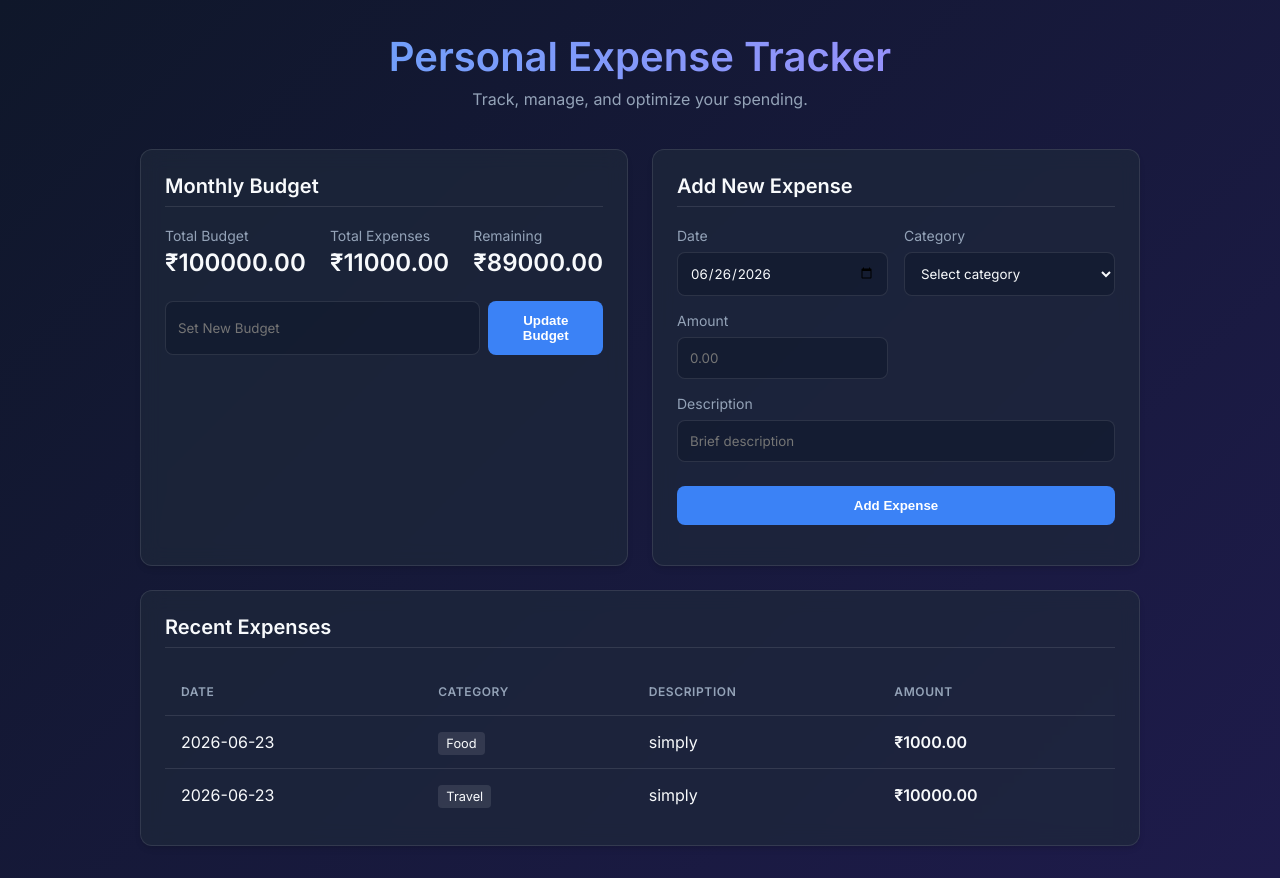
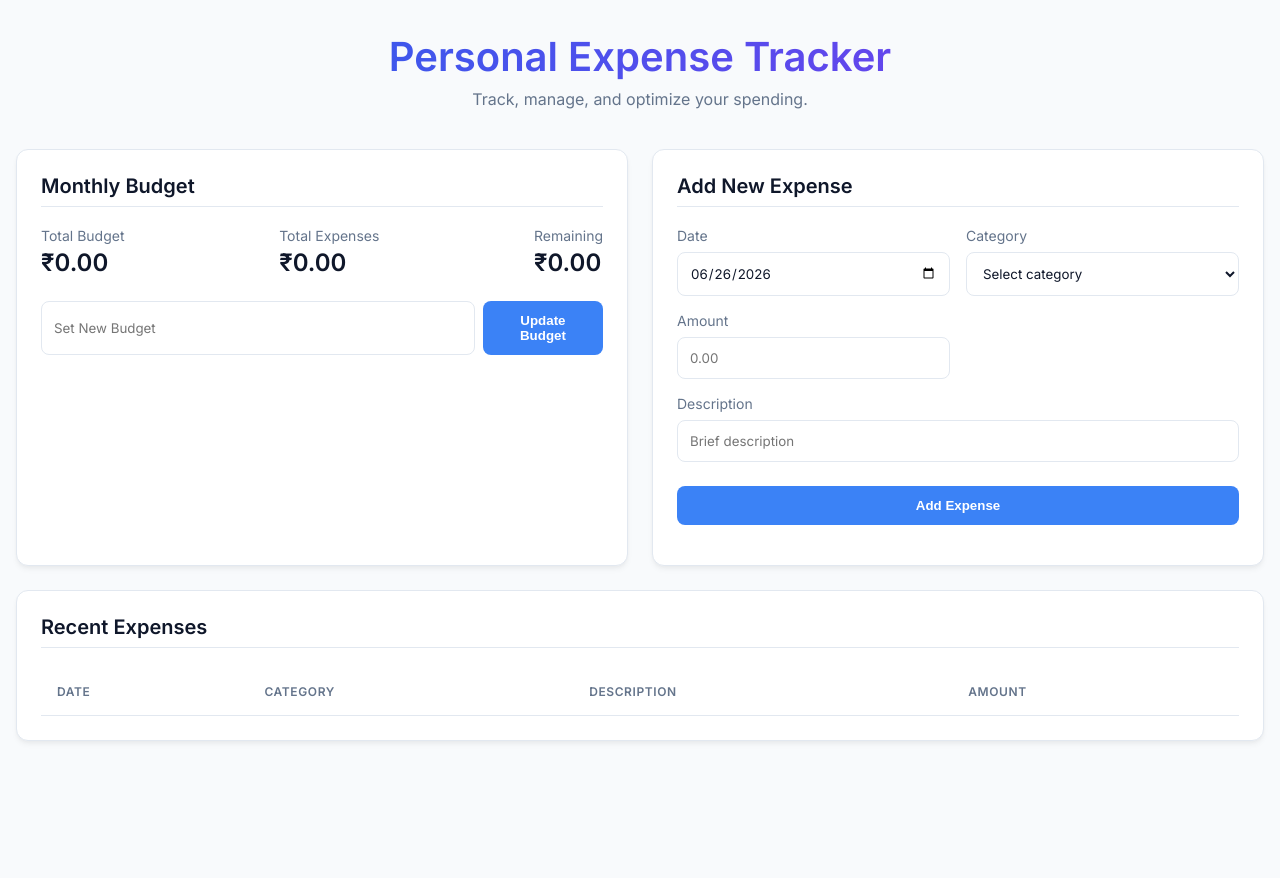
Before and after one commit to Rajeshrr07/python_expence_tracker, a Flask app: page / in a window 1280 px wide. After the commit the page ends 742 px from the top, so only its background shows below. Run offline with Flask 3, Linux system fonts and the light colour scheme; data that the repository does not hold is empty.

Commit message:
ui changes done

```diff
--- a/budget.txt
+++ /dev/null
@@ -1 +0,0 @@
-100000.0
--- a/expenses.csv
+++ b/expenses.csv
@@ -1,3 +1 @@
 date,category,amount,description
-2026-06-23,Food,1000.0,simply
-2026-06-23,Travel,10000.0,simply
--- a/static/style.css
+++ b/static/style.css
@@ -1,13 +1,13 @@
 :root {
-    --bg-color: #0f172a;
-    --card-bg: rgba(30, 41, 59, 0.7);
-    --text-color: #f8fafc;
-    --text-muted: #94a3b8;
+    --bg-color: #f8fafc;
+    --card-bg: #ffffff;
+    --text-color: #0f172a;
+    --text-muted: #64748b;
     --primary: #3b82f6;
     --primary-hover: #2563eb;
     --danger: #ef4444;
     --success: #10b981;
-    --border: rgba(255, 255, 255, 0.1);
+    --border: #e2e8f0;
     --radius: 12px;
 }
 
@@ -19,14 +19,14 @@
 
 body {
     font-family: 'Inter', sans-serif;
-    background: linear-gradient(135deg, #0f172a 0%, #1e1b4b 100%);
+    background: var(--bg-color);
     color: var(--text-color);
     min-height: 100vh;
     padding: 2rem 1rem;
 }
 
 .container {
-    max-width: 1000px;
+    max-width: 1400px;
     margin: 0 auto;
 }
 
@@ -39,7 +39,7 @@ header h1 {
     font-size: 2.5rem;
     font-weight: 600;
     margin-bottom: 0.5rem;
-    background: linear-gradient(to right, #60a5fa, #a78bfa);
+    background: linear-gradient(to right, #2563eb, #7c3aed);
     -webkit-background-clip: text;
     -webkit-text-fill-color: transparent;
 }
@@ -65,16 +65,16 @@ main {
 
 .card {
     background: var(--card-bg);
-    backdrop-filter: blur(10px);
     border: 1px solid var(--border);
     border-radius: var(--radius);
     padding: 1.5rem;
-    box-shadow: 0 4px 6px -1px rgba(0, 0, 0, 0.1), 0 2px 4px -1px rgba(0, 0, 0, 0.06);
-    transition: transform 0.2s ease-in-out;
+    box-shadow: 0 4px 6px -1px rgba(0, 0, 0, 0.05), 0 2px 4px -1px rgba(0, 0, 0, 0.03);
+    transition: transform 0.2s ease-in-out, box-shadow 0.2s ease-in-out;
 }
 
 .card:hover {
     transform: translateY(-2px);
+    box-shadow: 0 10px 15px -3px rgba(0, 0, 0, 0.05), 0 4px 6px -2px rgba(0, 0, 0, 0.025);
 }
 
 h2 {
@@ -145,17 +145,18 @@ h2 {
 input, select {
     width: 100%;
     padding: 0.75rem;
-    background: rgba(15, 23, 42, 0.5);
+    background: #ffffff;
     border: 1px solid var(--border);
     border-radius: 8px;
     color: var(--text-color);
     font-family: inherit;
-    transition: border-color 0.2s;
+    transition: border-color 0.2s, box-shadow 0.2s;
 }
 
 input:focus, select:focus {
     outline: none;
     border-color: var(--primary);
+    box-shadow: 0 0 0 3px rgba(59, 130, 246, 0.1);
 }
 
 /* Chrome, Safari, Edge, Opera */
@@ -238,7 +239,7 @@ tbody tr {
 }
 
 tbody tr:hover {
-    background-color: rgba(255, 255, 255, 0.05);
+    background-color: #f1f5f9;
 }
 
 tbody tr:last-child td {
```
